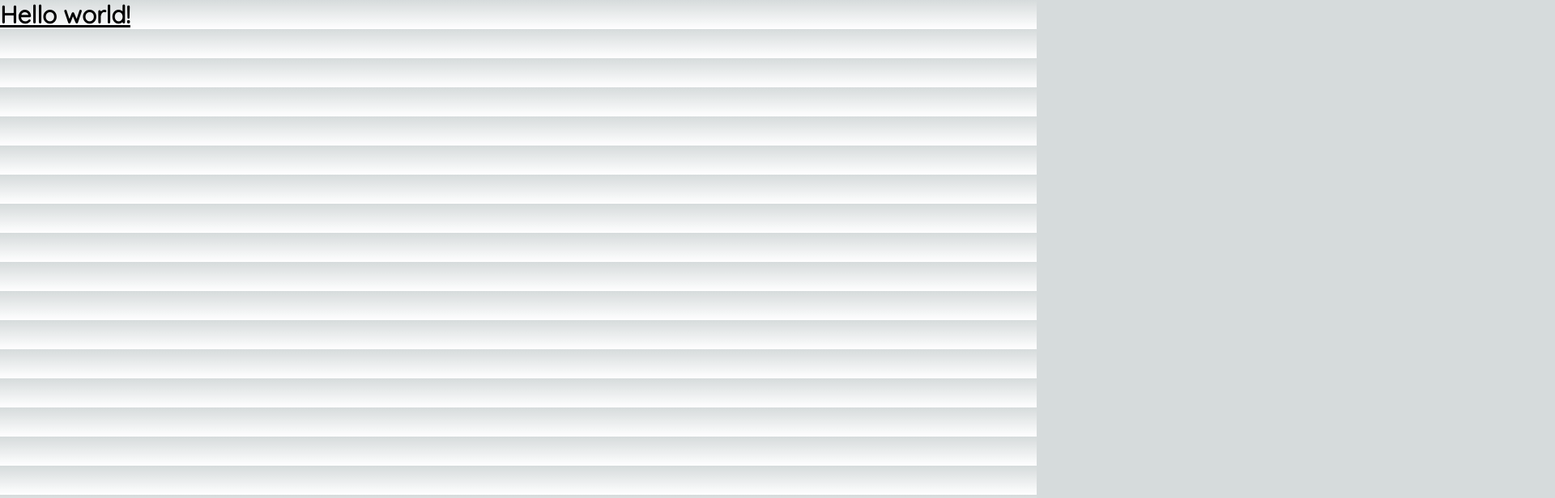
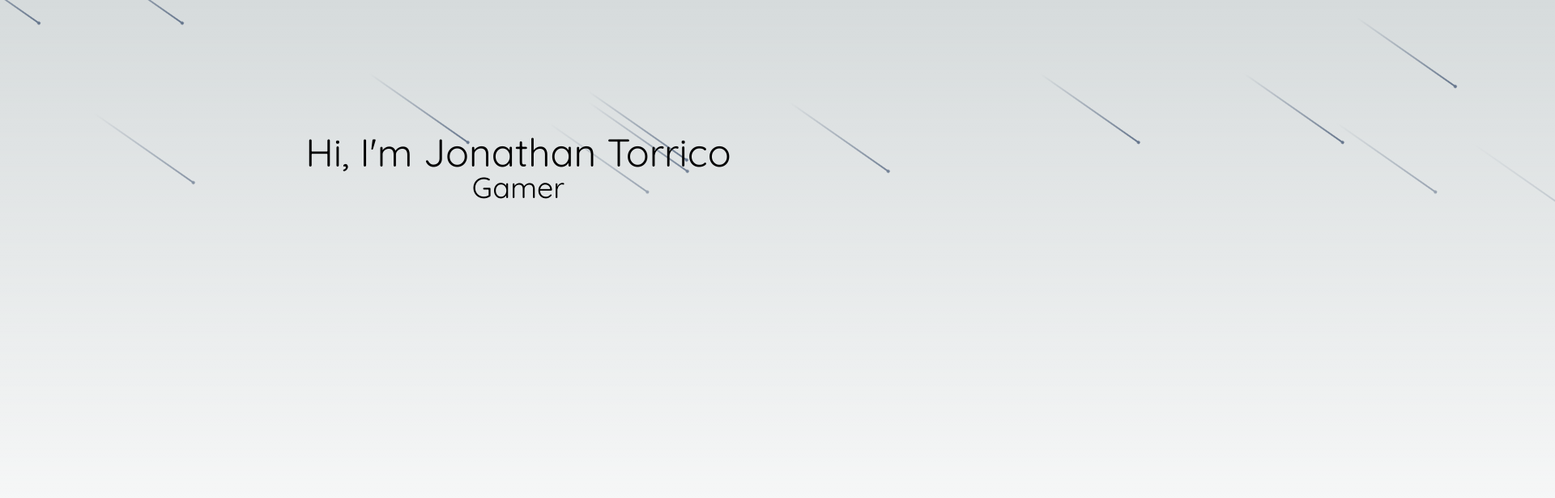
Before and after one commit to jt-96/portfolio-v2, a Next.js app: page / in a window 1280 px wide. Shown: the top 616 px of the page at 81% size, 1920 px wide, since content can reach past the window. Built offline with nearby package versions, Linux system fonts and the light colour scheme.

Commit message:
feature: add intro section and meteors component to main page

```diff
--- a/src/app/page.tsx
+++ b/src/app/page.tsx
@@ -1,5 +1,25 @@
-import Image from "next/image";
+"use client";
+import dynamic from "next/dynamic";
+import Intro from "./intro/page";
+import "@/app/globals.css";
+
+const DynamicMeteors = dynamic(
+  () =>
+    import("@/components/meteors/meteors.component").then(
+      (module) => module.Meteors
+    ),
+  { ssr: false }
+);
 
 export default function Home() {
-  return <h1 className="text-3xl font-bold underline">Hello world!</h1>;
+  return (
+    <>
+      <div className="sticky top-0">
+        <DynamicMeteors />
+      </div>
+      <div className="relative flex flex-col justify-center items-center">
+        <Intro />
+      </div>
+    </>
+  );
 }
```
